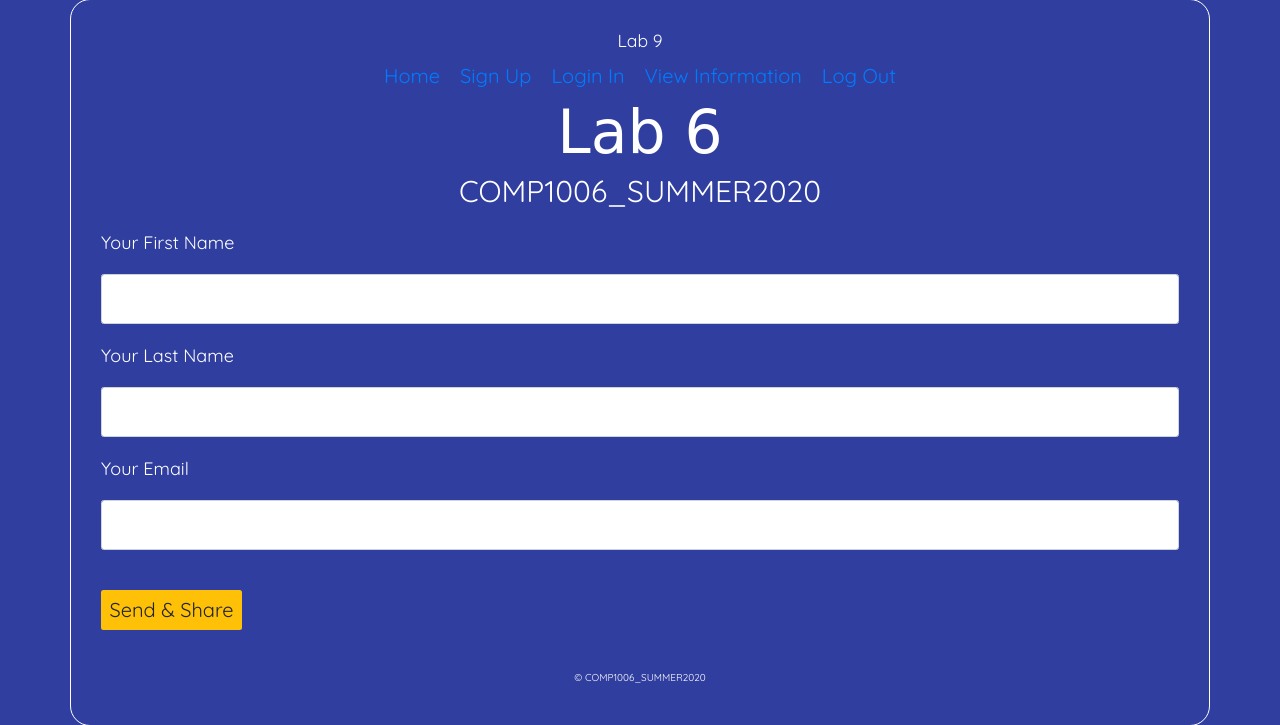
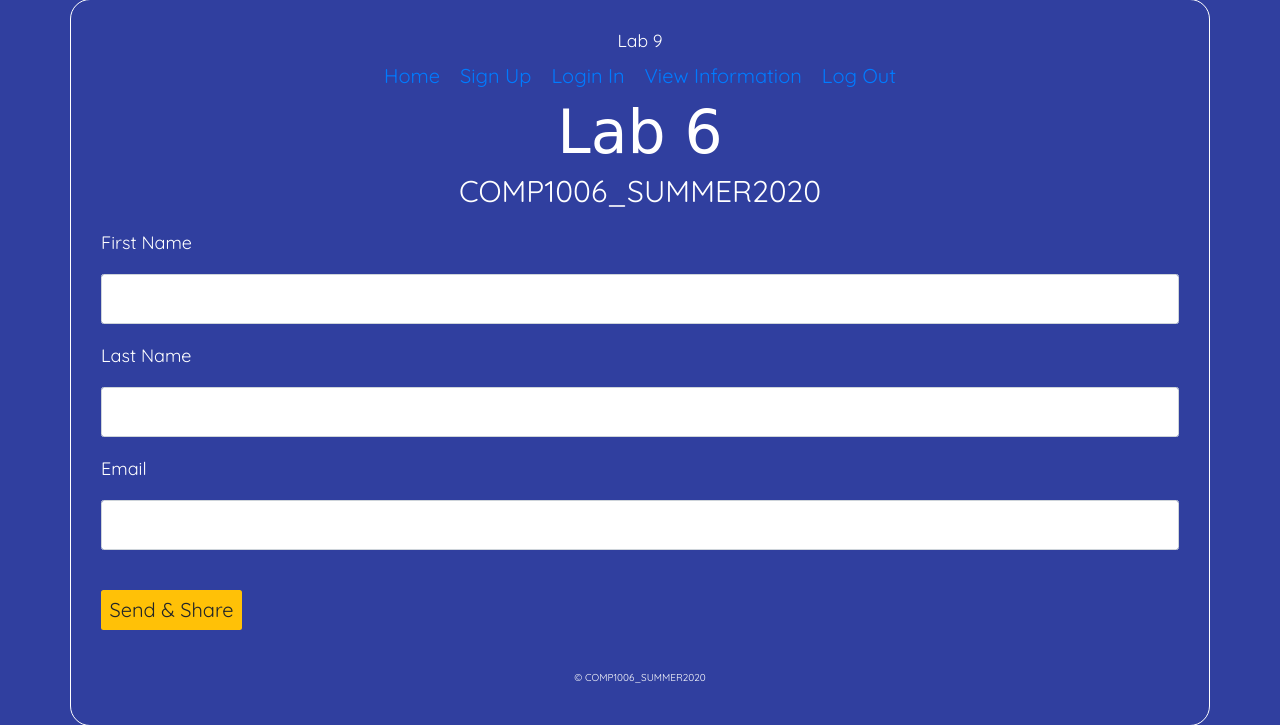
Before and after one commit to sunkararohith008/Lab-6, a PHP site: page /index.php in a window 1280 px wide. Shown: the part 31-756 px from the top of the page. Run offline with PHP 8.4, Linux system fonts and the light colour scheme; some web fonts are replaced.

Commit message:
Update index.php

```diff
--- a/index.php
+++ b/index.php
@@ -38,12 +38,16 @@
       <form action="process.php" method="post">
         <!-- add hidden input with user id if editing -->
         <input type="hidden" name="user_id" value="<?php echo $id;?>">
-        <label for="fname"> Your First Name  </label>
-        <input type="text" name="fname" class="form-control" id="fname"<?php echo $firstname; ?>">
-        <label for="lname"> Your Last Name  </label>
-        <input type="text" name="lname" class="form-control" id="lname"<?php echo $lastname; ?>">
-        <label for="email"> Your Email </label>
-        <input type="email" name="email" class="form-control" id="email"<?php echo $email; ?>">
+        <!-- First Name -->
+        <label for="fname"> First Name  </label>
+        <input type="text" name="fname" class="form-control" id="fname" value="<?php echo $firstname; ?>">
+        <!-- Last Name -->
+        <label for="lname"> Last Name  </label>
+        <input type="text" name="lname" class="form-control" id="lname" value="<?php echo $lastname; ?>">
+        <!-- Email -->
+        <label for="email"> Email </label>
+        <input type="email" name="email" class="form-control" id="email" value="<?php echo $email; ?>">
+        <!-- Submit the form -->
         <input type="submit" name="submit" value="Send & Share" class="btn">
       </form>
     </main>
```
